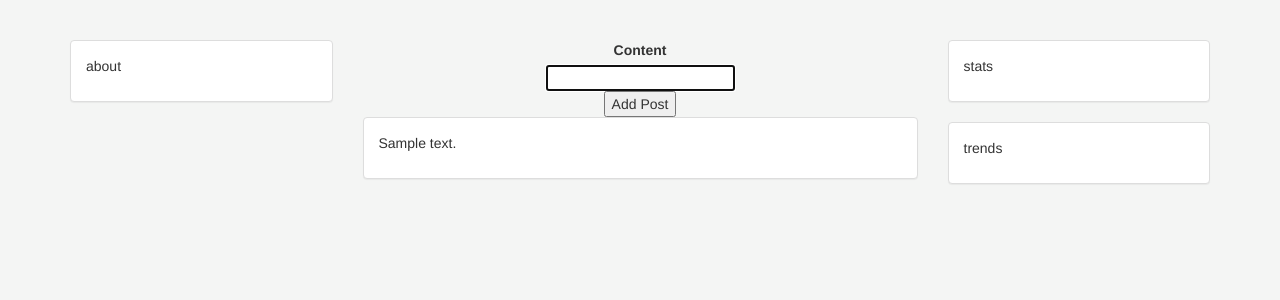
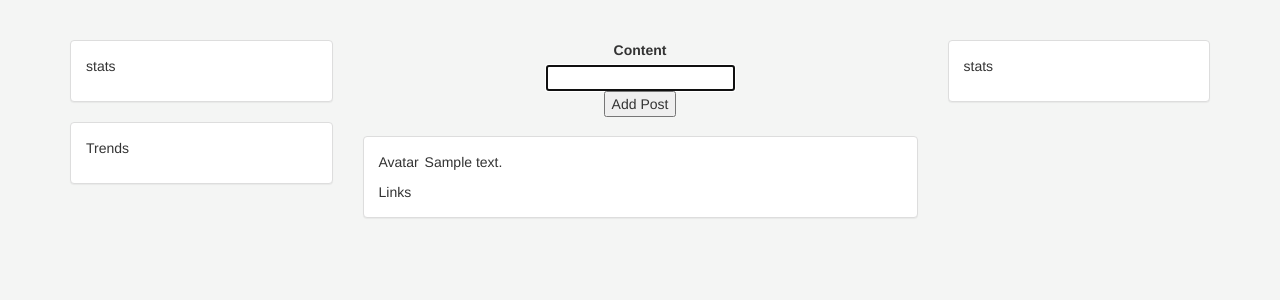
Before and after one commit to krischery2150/TryAPP, a Rails app: page /home in a window 1280 px wide. Shown: the part 52-352 px from the top of the page. Run offline with Rails 7, Linux system fonts and the light colour scheme; tables that the repository leaves empty hold one stand-in row (values such as "Sample post"); style sheets or scripts are compiled from the project's sources; some libraries are stand-ins or nearby versions.

Commit message:
Fixed home's UI. To be finished up tomorrow

```diff
--- a/app/assets/stylesheets/application.scss
+++ b/app/assets/stylesheets/application.scss
@@ -25,3 +25,7 @@ body {
       position: absolute;
       left: 50%;
 }
+
+.post-panel{
+    margin-top: -21px;
+}
--- a/app/views/pages/home.html.erb
+++ b/app/views/pages/home.html.erb
@@ -3,19 +3,33 @@
     <div class="col-xs-3">
       <div class="panel panel-default">
         <div class="panel-body">
-        <p>about</p>
+          <p>stats</p>
+        </div>
+      </div>
+      <div class="panel panel-default">
+        <div class="panel-body">
+          <p>Trends</p>
+        </div>
+      </div>
+    </div>
+  <div class="col-xs-6">
+      <%= render '/component/post' %><br><br>
+
+      <% for @p in @posts %>
+        <div class="panel panel-default post-panel">
+          <div class="panel-body row">
+              <div class="col-sm-1">
+                Avatar
+              </div>
+              <div class="col-sm-11">
+                    <p><%= @p.content %></p>
+              </div>
+              <div class="col-sm-12">
+                  Links
               </div>
           </div>
         </div>
 
-  <div class="col-xs-6">
-    <%= render '/component/post' %>
-    <% for @p in @posts %>
-      <div class="panel panel-default">
-        <div class="panel-body">
-        <p><%= @p.content %></p>
-        </div>
-      </div>
         <% end %>
   </div>
 
@@ -25,9 +39,5 @@
               <p>stats</p>
             </div>
           </div>
-      <div class="panel panel-default">
-        <div class="panel-body">
-          <p>trends</p>
       </div>
   </div>
-  </div>
--- a/app/views/pages/index.html.erb
+++ b/app/views/pages/index.html.erb
@@ -57,6 +57,7 @@
   <div class="col-sm-6">
     <div class="log-in panel">
 
+
     </div>
     <div class="sign-up panel">
 
```
Lines whose indentation alone changed are shown as unchanged.
